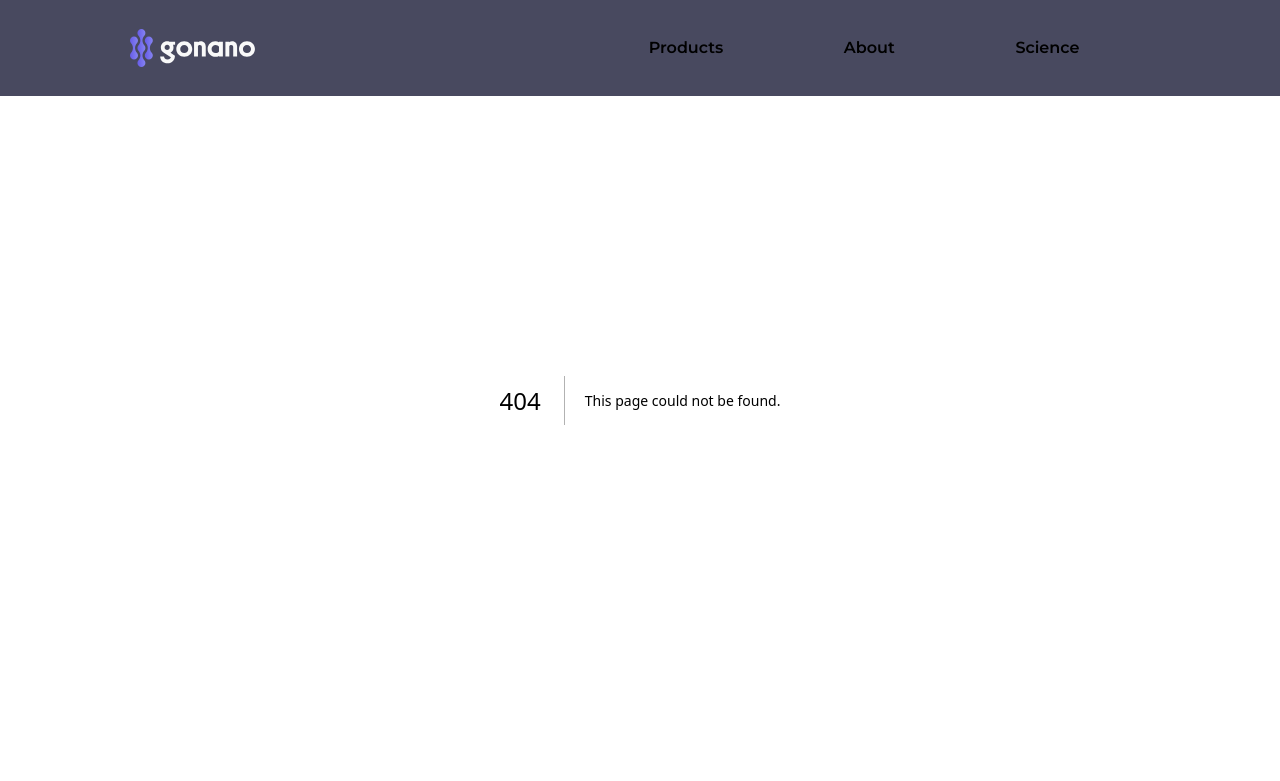
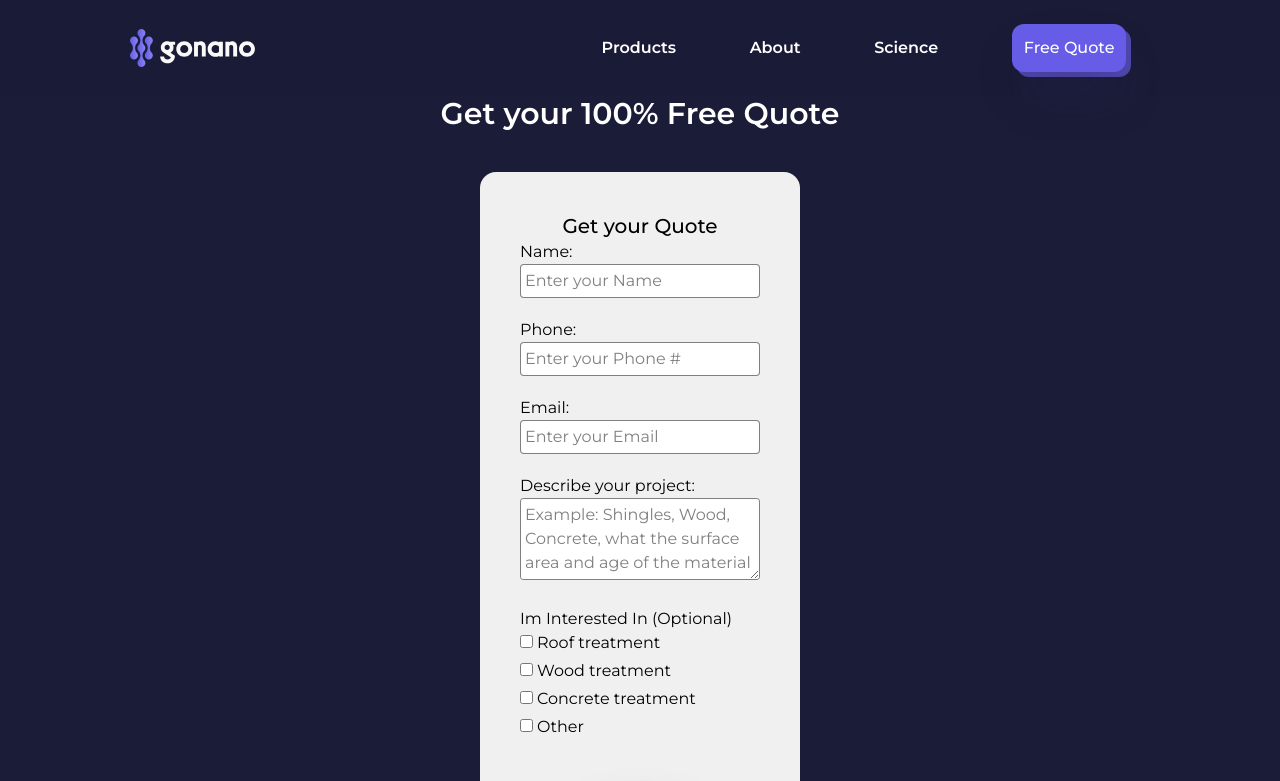
Before and after one commit to Isaacm1210/Gonano, a Next.js app: page /quote in a window 1280 px wide. Before the commit this address had no page. Shown: the top 781 px of the page. Built offline with nearby package versions, Linux system fonts and the light colour scheme.

Commit message:
Created Quote Page

```diff
--- /dev/null
+++ b/app/quote/page.js
@@ -0,0 +1,53 @@
+
+
+export default function Quote() {
+    return (
+        <div className="sm:pt-24">
+            <h1 className="text-3xl font-semibold text-center">Get your 100% Free Quote</h1>
+            <div className="bg-offWhite text-black flex flex-col w-1/4 p-10 m-auto my-10 rounded-2xl">
+                <h2 className="text-xl font-medium text-center">Get your Quote</h2>
+                <div className="flex flex-col gap-5">
+                    <div>
+                        <label for="name">Name:</label>
+                        <input type="text" id="name" name="name" className="w-full bg-white p-1 rounded border border-black/50" placeholder="Enter your Name"></input>
+                    </div>
+                    <div>
+                        <label for="Phone">Phone:</label>
+                        <input type="tel" id="Phone" name="Phone" className="w-full bg-white p-1 rounded border border-black/50" placeholder="Enter your Phone #"></input>
+                    </div>
+                    <div>
+                        <label for="Email">Email:</label>
+                        <input type="email" id="Email" name="Email" className="w-full bg-white p-1 rounded border border-black/50" placeholder="Enter your Email"></input>
+                    </div>
+                    <div>
+                        <label for="desc">Describe your project:</label>
+                        <textarea type="" id="desc" name="desc" className="w-full bg-white p-1 rounded border border-black/50" rows={3}
+                            placeholder="Example: Shingles, Wood, Concrete, what the surface area and age of the material is. Whether or not you'll be needing any additional services."></textarea>
+                    </div>
+                    <div className="">
+                        <p>Im Interested In (Optional)</p>
+                        <div className="mb-1">
+                            <input type="checkbox" id="roof" name="roof" className="hover:cursor-pointer"></input>
+                            <label for="roof" className="ml-1 hover:cursor-pointer ">Roof treatment</label>
+                        </div>
+                        <div className="mb-1">
+                            <input type="checkbox" id="wood" name="wood" className=" bg-white hover:cursor-pointer"></input>
+                            <label for="wood" className="ml-1 hover:cursor-pointer">Wood treatment</label>
+                        </div>
+                        <div className="mb-1">
+                            <input type="checkbox" id="concrete" name="concrete" className=" bg-white hover:cursor-pointer"></input>
+                            <label for="concrete" className="ml-1 hover:cursor-pointer">Concrete treatment</label>
+                        </div>
+                        <div className="mb-1">
+                            <input type="checkbox" id="other" name="other" className=" bg-white hover:cursor-pointer"></input>
+                            <label for="other" className="ml-1 hover:cursor-pointer">Other</label>
+                        </div>
+                    </div>
+                    <div className="hover:cursor-pointer m-auto mt-5 font-medium bg-purple-gradient w-fit p-3 rounded-xl shadow-2xl drop-shadow-[5px_5px_0_darker-purple] drop-shadow-darker-purple hover:drop-shadow-[0_0_0_darker-purple] transition-all duration-300 ease-out text-white">
+                        Get Quote
+                    </div>
+                </div>
+            </div>
+        </div>
+    )
+}
--- a/app/ui/button.js
+++ b/app/ui/button.js
@@ -2,7 +2,7 @@ import Link from "next/link";
 
 export default function Button({link, title}) {
     return (
-        <div className="text-xl font-medium bg-purple-gradient w-fit p-3 rounded-xl shadow-2xl drop-shadow-[5px_5px_0_darker-purple] drop-shadow-darker-purple hover:drop-shadow-[0_0_0_darker-purple] transition-all duration-300 ease-out text-white">
+        <div className=" font-medium bg-purple-gradient w-fit p-3 rounded-xl shadow-2xl drop-shadow-[5px_5px_0_darker-purple] drop-shadow-darker-purple hover:drop-shadow-[0_0_0_darker-purple] transition-all duration-300 ease-out text-white">
             <Link href={link} >{title}</Link>
         </div>
     )
--- a/app/ui/header.js
+++ b/app/ui/header.js
@@ -3,6 +3,7 @@ import Image from "next/image"
 import Link from "next/link"
 import { useState } from "react"
 import logo from "../../public/Gonano_Logo.svg"
+import Button from "./button"
 
 export default function Header() {
     const [isOpen, setIsOpen] = useState(false)
@@ -23,23 +24,23 @@ export default function Header() {
 
                 </div>
                 <div className="w-3/5 flex justify-evenly font-semibold">
-                    <div className="hover:text-purple-gradient cursor-default h-8 py-1" onMouseEnter={() => setIsOpen(true)} onMouseLeave={() => setIsOpen(false)}>
+                    <div className="hover:text-purple-gradient cursor-default h-8 py-1 my-auto" onMouseEnter={() => setIsOpen(true)} onMouseLeave={() => setIsOpen(false)}>
                         <h3 >Products</h3>
                         {isOpen && (
-                            <div className="absolute text-black bg-white flex flex-col justify-evenly min-h-52 w-2xs font-medium z-20">
-                                <Link href={"/products/shingle"} className="h-1/3 hover:bg-purple-gradient p-2">
+                            <div className="absolute text-black bg-white flex flex-col justify-evenly min-h-52 w-2xs font-medium z-20 rounded">
+                                <Link href={"/products/shingle"} className="h-1/3 hover:bg-purple-gradient p-2 rounded">
                                     <h2>Shingle Saver</h2>
                                     <p className="text-sm font-normal my-auto">Extend the life of your Shingles</p>
                                 </Link>
-                                <Link href={"/products/membrane"} className="h-1/3 hover:bg-purple-gradient p-2">
+                                <Link href={"/products/membrane"} className="h-1/3 hover:bg-purple-gradient p-2 rounded">
                                     <h2>Elastometric Membrane</h2>
                                     <p className="text-sm font-normal">Transform your roof Membrane</p>
                                 </Link>
-                                <Link href={"/products/wood"} className="h-1/3 hover:bg-purple-gradient p-2">
+                                <Link href={"/products/wood"} className="h-1/3 hover:bg-purple-gradient p-2 rounded">
                                     <h2>Wood Saver</h2>
                                     <p className="text-sm font-normal">Extend the life Wood surfaces</p>
                                 </Link>
-                                <Link href={"/products/concrete"} className="h-1/3 hover:bg-purple-gradient p-2">
+                                <Link href={"/products/concrete"} className="h-1/3 hover:bg-purple-gradient p-2 rounded">
                                     <h2>Concrete Saver</h2>
                                     <p className="text-sm font-normal">Extend the life of your Concrete</p>
                                 </Link>
@@ -47,17 +48,19 @@ export default function Header() {
                             </div>
                         )}
                     </div>
-                    <h3 className="hover:text-purple-gradient h-8 py-1">
+                    <h3 className="hover:text-purple-gradient h-8 py-1 my-auto">
                         <Link href={"/about"}>
                             About
                         </Link>
                     </h3>
-                    <h3 className="hover:text-purple-gradient h-8 py-1">
+                    <h3 className="hover:text-purple-gradient h-8 py-1 my-auto">
                         <Link href={"/science"}>
                             Science
                         </Link>
                     </h3>
-
+                    <div className="text-base">
+                        <Button link={"/quote"} title={"Free Quote"}/>
+                    </div>
                 </div>
 
             </div>
--- a/app/ui/productGrid.js
+++ b/app/ui/productGrid.js
@@ -12,7 +12,7 @@ export default function ProductGrid({ image, title, desc, buttonLink, buttonTitl
                     <div className="p-5 flex flex-col justify-evenly h-full">
                         <h3 className="font-semibold">{title}</h3>
                         <h1 className="text-xl">{desc}</h1>
-                        <div className="mt-auto h-fit">
+                        <div className="mt-auto h-fit text-lg">
                             <Button link={buttonLink} title={buttonTitle} />
                         </div>
                     </div>
```
